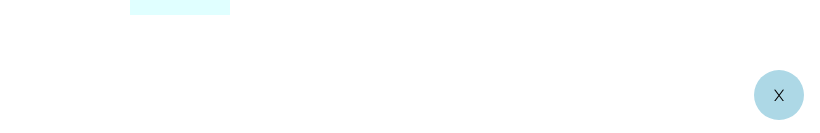
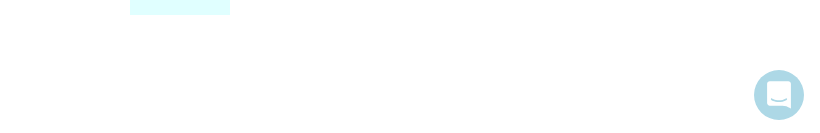
Before and after one commit to BlairBryant/portfolio, a React (Create React App) app: page /#/ in a window 1280 px wide. Shown: the part 664-797 px from the top of the page, without its empty margins (460-1280 px from the left). Built offline with nearby package versions, Linux system fonts and the light colour scheme.

Commit message:
worked on chatbox

```diff
--- a/src/App.css
+++ b/src/App.css
@@ -2,12 +2,16 @@
   text-align: center;
   font-family: 'Raleway', sans-serif;
   margin-top: 300px;
+  --lightblue: lightblue;
   --blue: #423bfd;
   --darkblue: #0a02d0;
+  --lightyellow: rgb(255, 255, 125);
   --yellow: #f9dc6c;
   --darkyellow: #f5c50a;
+  --lightred: #fa7c7e;
   --red: #fb4143;
   --darkred: #d20407;
+  --lightgreen: #a6dbbf;
   --green: #5cd193;
   --darkgreen: #2c9b60;
 }
@@ -41,16 +45,32 @@
   transition: .3s;
 }
 
+.lightBlue {
+  background: var(--lightblue)
+}
+
 .Blue {
   background: var(--blue)
+}
+
+.lightYellow {
+  background: var(--lightyellow)
 }
 
 .Yellow {
   background: var(--yellow)
 }
 
+.lightRed {
+  background: var(--lightred)
+}
+
 .Red {
   background: var(--red)
+}
+
+.lightGreen {
+  background: var(--lightgreen)
 }
 
 .Green {
@@ -261,7 +281,6 @@
 .Modal1 {
 	width: 40%;
 	height: 70%;
-  background: white;
   border-radius: 8px;
   padding-top: 24px;
   box-sizing: border-box;
@@ -294,7 +313,6 @@
 .Modal2 {
 	width: 30%;
 	height: 50%;
-  background: white;
   border-radius: 8px;
   padding-top: 24px;
   box-sizing: border-box;
@@ -324,7 +342,6 @@
 .Modal3 {
 	width: 40%;
 	height: 30%;
-  background: white;
   border-radius: 8px;
   padding-top: 24px;
   font-size: 1em;
@@ -358,7 +375,6 @@
 .Modal4 {
 	width: 25%;
 	height: 30%;
-  background: white;
   border-radius: 8px;
   padding-top: 24px;
   font-size: 1em;
@@ -388,7 +404,6 @@
 .Modal5 {
 	width: 25%;
 	height: 30%;
-  background: white;
   border-radius: 8px;
   padding-top: 24px;
   font-size: 1em;
@@ -422,7 +437,7 @@
   width: 50px;
   height: 50px;
   border-radius: 50%;
-  background: lightblue;
+  /* background: lightblue; */
   position: fixed;
   bottom: 16px;
   right: 16px;
@@ -430,15 +445,83 @@
   justify-content: center;
   align-items: center;
   cursor: pointer;
+  animation-name: bubbleGrow;
+	animation-iteration-count: 1;
+	animation-timing-function: ease-out;
+  animation-duration: 400ms;
+}
+
+@keyframes bubbleGrow {
+  0% {
+    width: 0px;
+    height: 0px;
+  }
+  100% {
+    width: 50px;
+    height: 50px;
+  }
+}
+
+.X {
+  width: 14px;
+  height: 14px;
+  animation-name: XRotate;
+	animation-iteration-count: 1;
+	animation-timing-function: ease-out;
+  animation-duration: 200ms;
+}
+
+@keyframes XRotate {
+  0% {
+    transform: rotate(-30deg)
+  }
+  100% {
+    transform: rotate(0deg)
+  }
 }
 
 .chatBox {
   width: 250px;
   height: 400px;
-  background: lightcoral;
   position: fixed;
+  bottom: 66px;
+  right: 16px;
+  border-radius: 10px;
+  box-shadow: 0px 4px 6px #aaa;
+  overflow: hidden;
+  opacity: 0;
+  transition: 300ms;
+}
+
+.chatBoxIn {
   bottom: 80px;
-  right: 16px;
-  border-radius: 16px;
-  box-shadow: 0px 4px 6px #aaa;
+  opacity: 1;
 }
+
+.chatIcon {
+  width: 28px;
+  height: 28px;
+  animation-name: chatIconGrow;
+	animation-iteration-count: 1;
+	animation-timing-function: ease-out;
+  animation-duration: 200ms;
+}
+
+@keyframes chatIconGrow {
+  0% {
+    width: 0px;
+    height: 0px;
+    transform: rotate(40deg)
+  }
+  100% {
+    width: 28px;
+    height: 28px;
+    transform: rotate(0deg)
+  }
+}
+
+.chatBoxInner {
+  width: 100%;
+  height: 30%;
+  background: teal;
+}
--- a/src/Components/Home.js
+++ b/src/Components/Home.js
@@ -28,7 +28,7 @@ export default class Home extends Component {
     }
 
     clearModal = () => {
-        this.setState({modal: 'Select Modal'})
+        setTimeout(() => this.setState({modal: 'Select Modal'}), 1000)
     }
 
     render() {
@@ -83,12 +83,19 @@ export default class Home extends Component {
                     onMouseOut={() => this.setState({mouseToggle: false})}>Click</div>
                 </div>
 
-                <Message toggle={this.state.messageToggle} toggleMessage={this.toggleMessage}/>
+                <Message toggle={this.state.messageToggle}
+                         toggleMessage={this.toggleMessage}
+                         color={this.state.color}
+                />
 
                 {
                     this.state.modal !== 'Select Modal'
                         ?
-                        <Modal clearModal={this.clearModal} modalName={this.state.modal}/>
+                        <Modal
+                            clearModal={this.clearModal}
+                            modalName={this.state.modal}
+                            color={this.state.color}
+                        />
                         :
                         null
                 }
--- a/src/Components/Message.js
+++ b/src/Components/Message.js
@@ -1,22 +1,22 @@
 import React from 'react'
 import message from '../Assets/message.svg'
+import X from '../Assets/x.svg'
 
 export default function Message(props) {
     return (
         <div>
-            <div className='messageBubble' onClick={props.toggleMessage}>
-                {/* <img src={message} alt=""/> */}
-                X
+            <div className={`messageBubble light${props.color}`} onClick={props.toggleMessage}>
+                {
+                    props.toggle
+                        ?
+                        <img className='X' src={X} alt="" />
+                        :
+                        <img className={`chatIcon`} src={message} alt="" />
+                }
             </div>
-
-            {
-                props.toggle
-                    ?
-                    <div className='chatBox'>hey</div>
-                    :
-                    null
-            }
+            <div className={props.toggle ? 'chatBox chatBoxIn' : 'chatBox'}>
+                <div className='chatBoxInner' style={{ background: `linear-gradient(to right, ${props.color}, light${props.color})` }}></div>
+            </div>
         </div>
-
     )
 }
--- a/src/Components/Modal.js
+++ b/src/Components/Modal.js
@@ -3,7 +3,7 @@ import React from 'react'
 export default function Modal(props) {
     return (
         <div className='modalBackground' onClick={() => props.clearModal()}>
-            <div className={props.modalName} onClick={(e) => e.stopPropagation()}>
+            <div className={`light${props.color} ${props.modalName}`} onClick={(e) => e.stopPropagation()}>
                 <h2>I am {props.modalName}</h2>
             </div>
         </div>
```
Also changed, not shown: src/Assets/x.svg (added).
